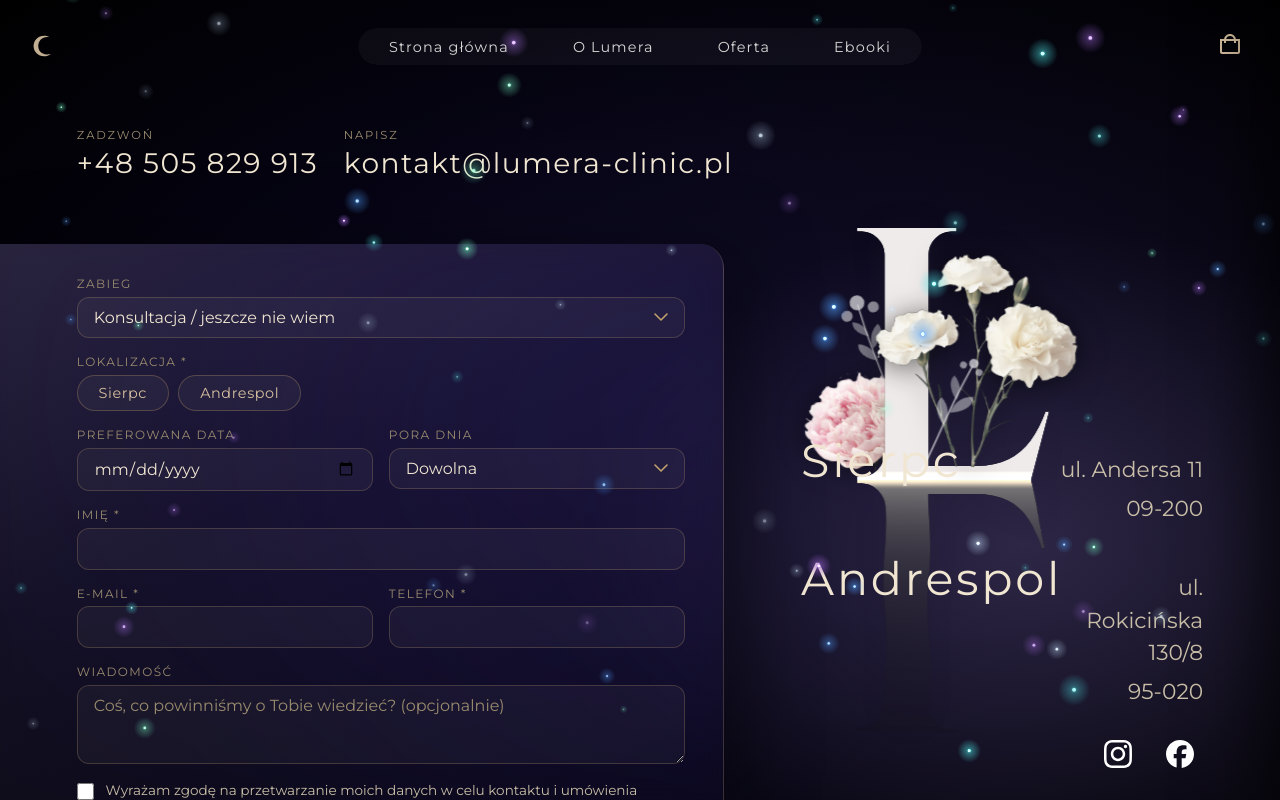
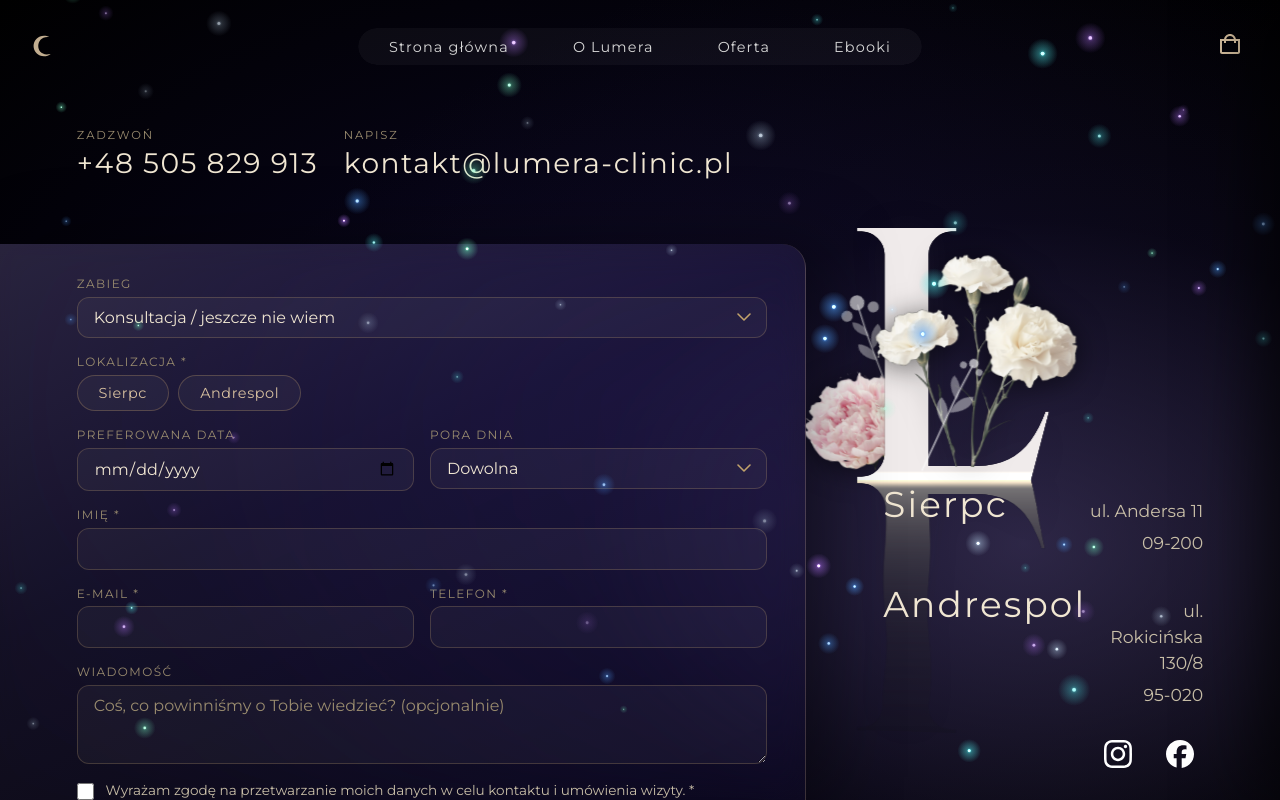
Before and after one commit to eM-Bien/lumera, a Next.js app: page /kontakt in a window 1280 px wide. Built offline with nearby package versions, Linux system fonts and the light colour scheme.

Commit message:
change facebook and font size

```diff
--- a/app/kontakt/page.module.css
+++ b/app/kontakt/page.module.css
@@ -136,7 +136,7 @@
   margin: 0;
   font-family: var(--font-cinzel), serif;
   font-weight: 400;
-  font-size: clamp(2rem, 3.6vw, 3rem);
+  font-size: clamp(1.6rem, 2.8vw, 2.3rem);
   letter-spacing: 0.06em;
   color: #f0e6d2;
 }
@@ -149,7 +149,7 @@
   gap: 0.4rem 1rem;
   font-style: normal;
   font-family: var(--font-basic), sans-serif;
-  font-size: clamp(1.3rem, 1.7vw, 1.7rem);
+  font-size: clamp(1.05rem, 1.35vw, 1.35rem);
   line-height: 1.5;
   color: #c9bfa8;
 }
--- a/app/kontakt/page.tsx
+++ b/app/kontakt/page.tsx
@@ -30,9 +30,9 @@ const SOCIALS = [
   },
   {
     name: "Facebook",
-    href: "https://facebook.com/lumera.clinic",
+    href: "https://facebook.com/lumera.selfcare",
     icon: "/icons/facebook.svg",
-    label: "/lumera.clinic",
+    label: "/lumera.selfcare",
   },
 ];
 
```
